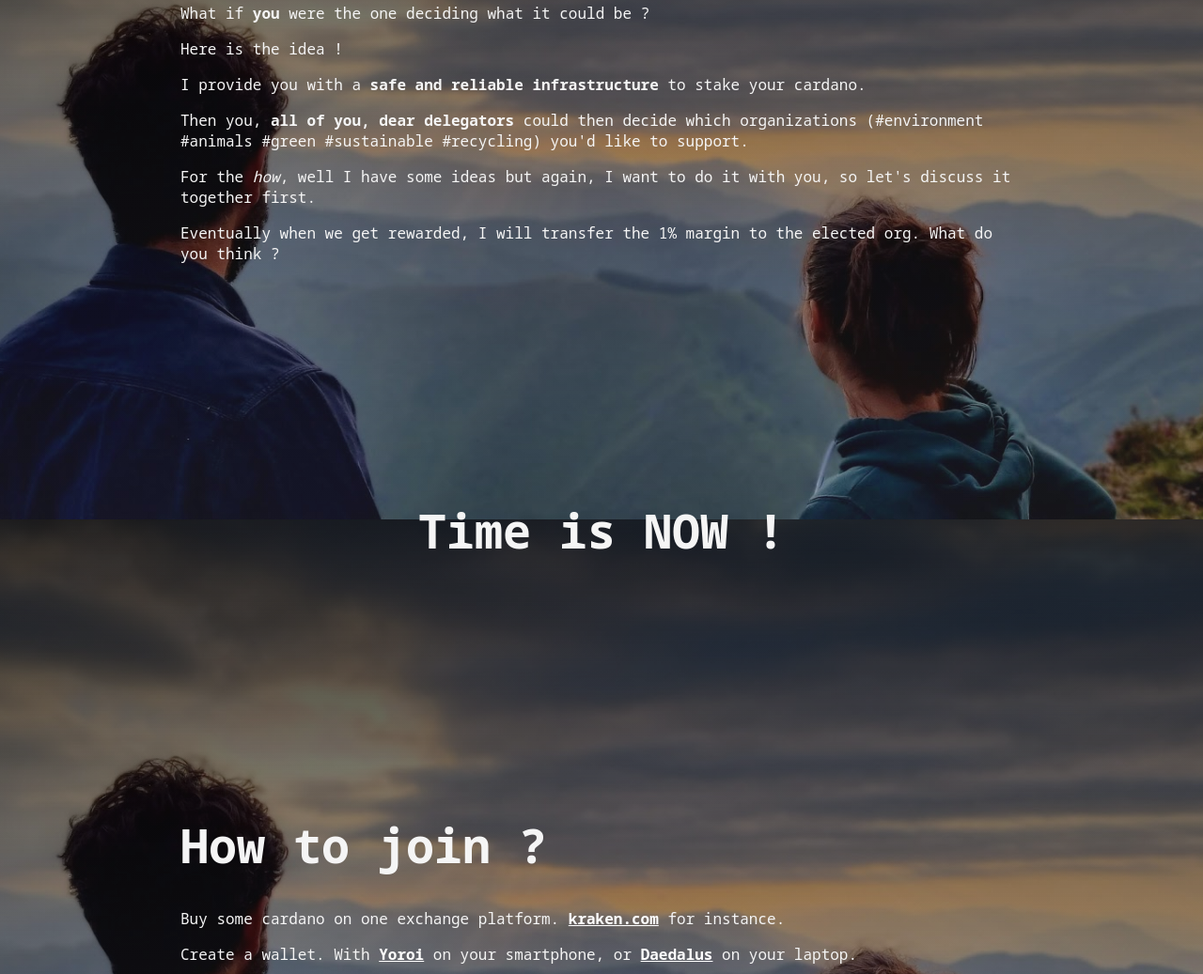
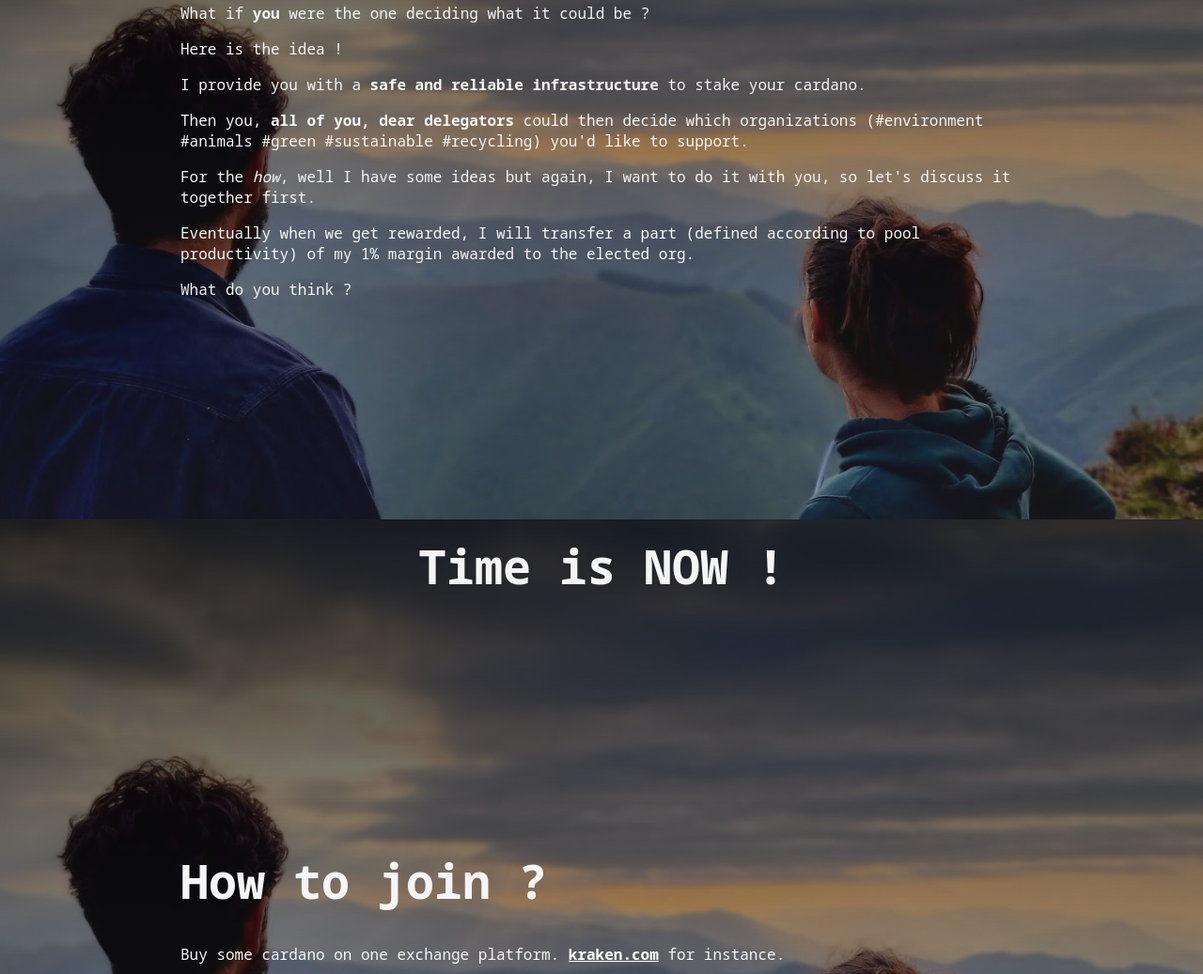
Before and after one commit to getwildr/getwildr.github.io, a plain HTML site: page index.html in a window 1280 px wide. Shown: the part 1847-2884 px from the top of the page at 94% size. Drawn offline with Linux system fonts and the light colour scheme.

Commit message:
margin reward support

```diff
--- a/index.html
+++ b/index.html
@@ -202,7 +202,8 @@
         <p>I provide you with a <strong>safe and reliable infrastructure</strong> to stake your cardano.</p>
         <p>Then you, <strong>all of you, dear delegators</strong> could then decide which organizations (#environment #animals #green #sustainable #recycling) you'd like to support.</p>
         <p>For the <i>how</i>, well I have some ideas but again, I want to do it with you, so let's discuss it together first.</p>
-        <p>Eventually when we get rewarded, I will transfer the 1% margin to the elected org. What do you think ?</p>
+        <p>Eventually when we get rewarded, I will transfer a part (defined according to pool productivity) of my 1% margin awarded to the elected org.</p>
+        <p>What do you think ?</p>
       </div>
     </div>
     <div class="hero-text" id="when">
```
